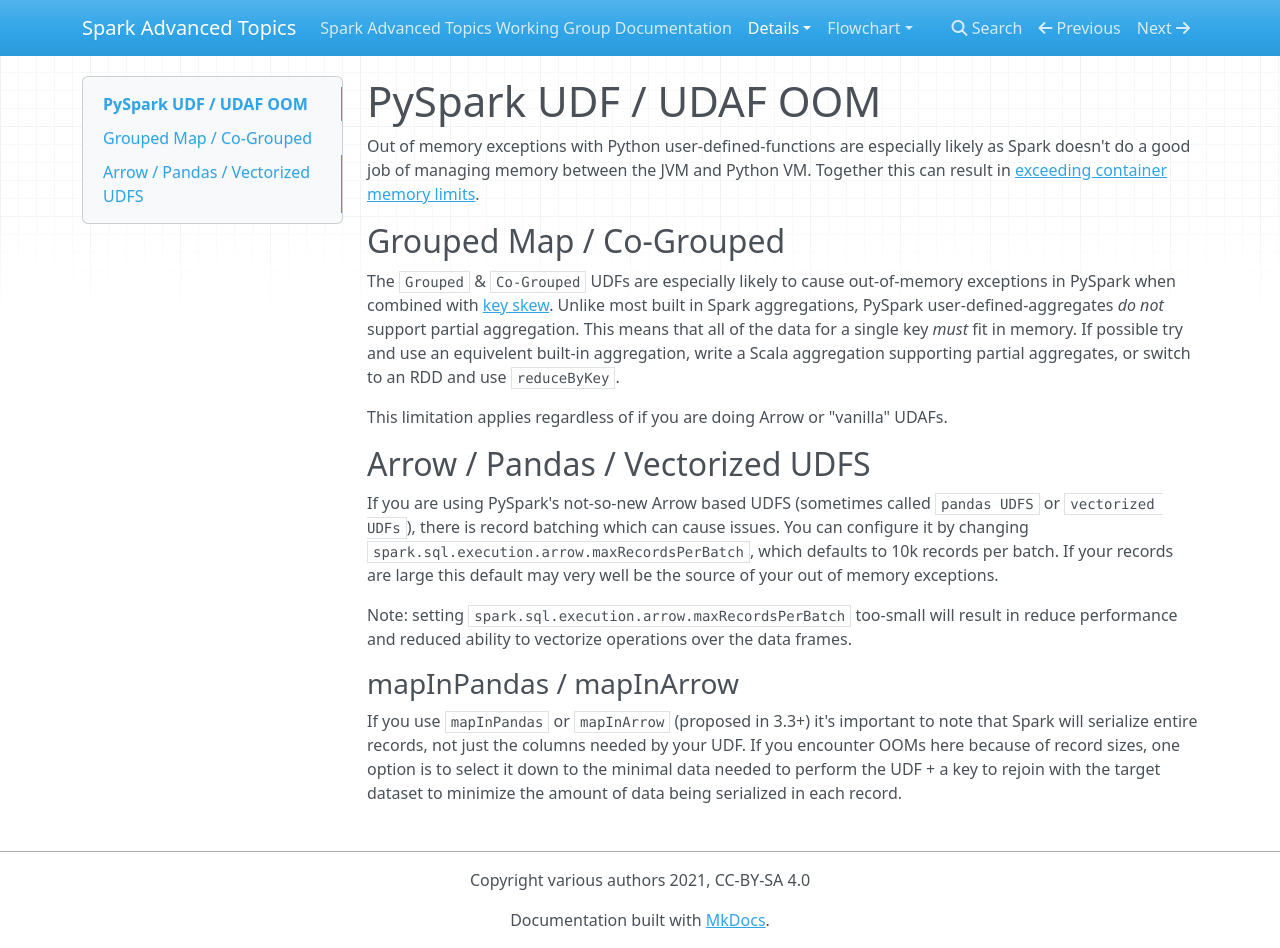
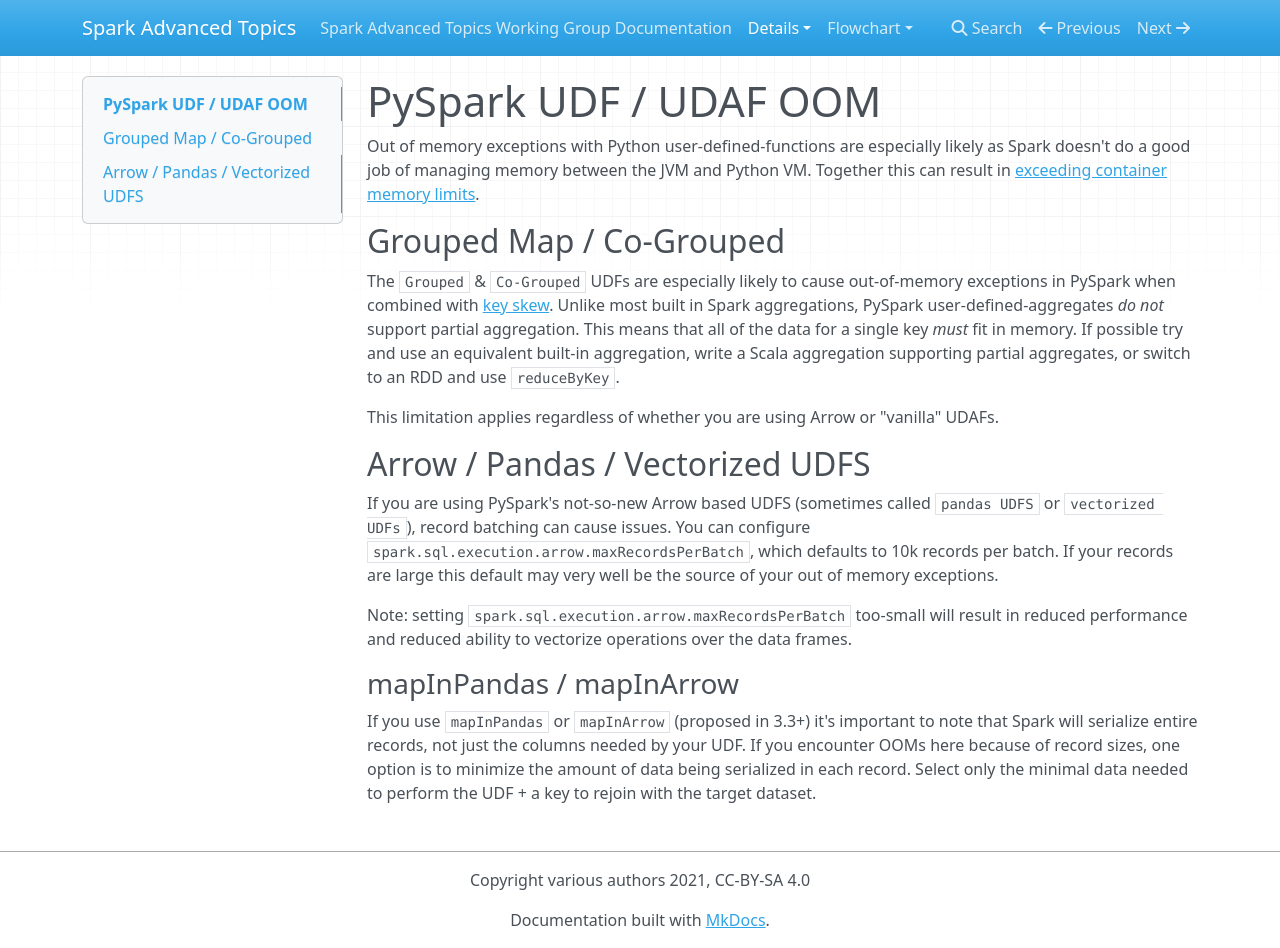
Before and after one commit to holdenk/spark-flowchart, an MkDocs documentation site: the page built from docs/details/pyudfoom.md, in a window 1280 px wide and 948 px high. Built offline with MkDocs 1.6.1, drawn with Linux system fonts in a browser that asks for light colours; nearby versions of some CDN libraries.

Commit message:
Anya/readability (#3)
* added a warning

* readability improvements

* change format to NOTE

```diff
--- a/docs/details/pyudfoom.md
+++ b/docs/details/pyudfoom.md
@@ -6,21 +6,21 @@
 ## Grouped Map / Co-Grouped
 
 The `Grouped` & `Co-Grouped` UDFs are especially likely to cause out-of-memory exceptions in PySpark when combined with [key skew](key-skew).
-Unlike most built in Spark aggregations, PySpark user-defined-aggregates *do not* support partial aggregation. This means that all of the data for a single key *must* fit in memory. If possible try and use an equivelent built-in aggregation, write a Scala aggregation supporting partial aggregates, or switch to an RDD and use `reduceByKey`.
+Unlike most built in Spark aggregations, PySpark user-defined-aggregates *do not* support partial aggregation. This means that all of the data for a single key *must* fit in memory. If possible try and use an equivalent built-in aggregation, write a Scala aggregation supporting partial aggregates, or switch to an RDD and use `reduceByKey`.
 
 
-This limitation applies regardless of if you are doing Arrow or "vanilla" UDAFs.
+This limitation applies regardless of whether you are using Arrow or "vanilla" UDAFs.
 
 
 
 ## Arrow / Pandas / Vectorized UDFS
 
-If you are using PySpark's not-so-new Arrow based UDFS (sometimes called `pandas UDFS` or `vectorized UDFs`), there is record batching which can cause issues. You can configure it by changing `spark.sql.execution.arrow.maxRecordsPerBatch`, which defaults to 10k records per batch. If your records are large this default may very well be the source of your out of memory exceptions.
+If you are using PySpark's not-so-new Arrow based UDFS (sometimes called `pandas UDFS` or `vectorized UDFs`), record batching can cause issues. You can configure `spark.sql.execution.arrow.maxRecordsPerBatch`, which defaults to 10k records per batch. If your records are large this default may very well be the source of your out of memory exceptions.
 
 
-Note: setting `spark.sql.execution.arrow.maxRecordsPerBatch` too-small will result in reduce performance and reduced ability to vectorize operations over the data frames.
+Note: setting `spark.sql.execution.arrow.maxRecordsPerBatch` too-small will result in reduced performance and reduced ability to vectorize operations over the data frames.
 
 
 ### mapInPandas / mapInArrow
 
-If you use `mapInPandas` or `mapInArrow` (proposed in 3.3+) it's important to note that Spark will serialize entire records, not just the columns needed by your UDF. If you encounter OOMs here because of record sizes, one option is to select it down to the minimal data needed to perform the UDF + a key to rejoin with the target dataset to minimize the amount of data being serialized in each record.
+If you use `mapInPandas` or `mapInArrow` (proposed in 3.3+) it's important to note that Spark will serialize entire records, not just the columns needed by your UDF. If you encounter OOMs here because of record sizes, one option is to minimize the amount of data being serialized in each record. Select only the minimal data needed to perform the UDF + a key to rejoin with the target dataset.
```
Also changed, not shown: docs/details/even_partioning_still_slow.md (+3 -1 lines), docs/details/regex-tips.md (+1 -1 lines), docs/details/slow-executor.md (+3 -4 lines), docs/details/toobigdag.md (+2 -1 lines).
